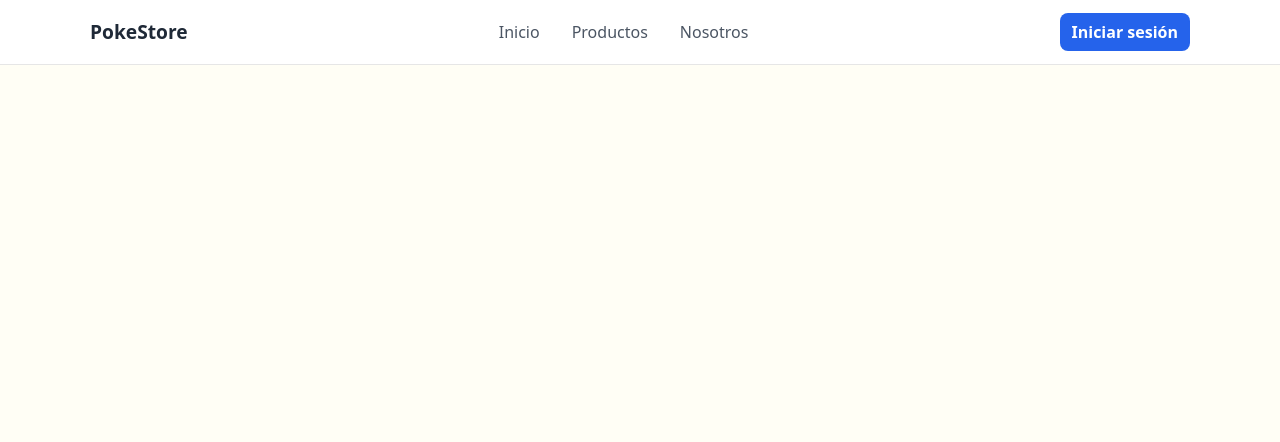
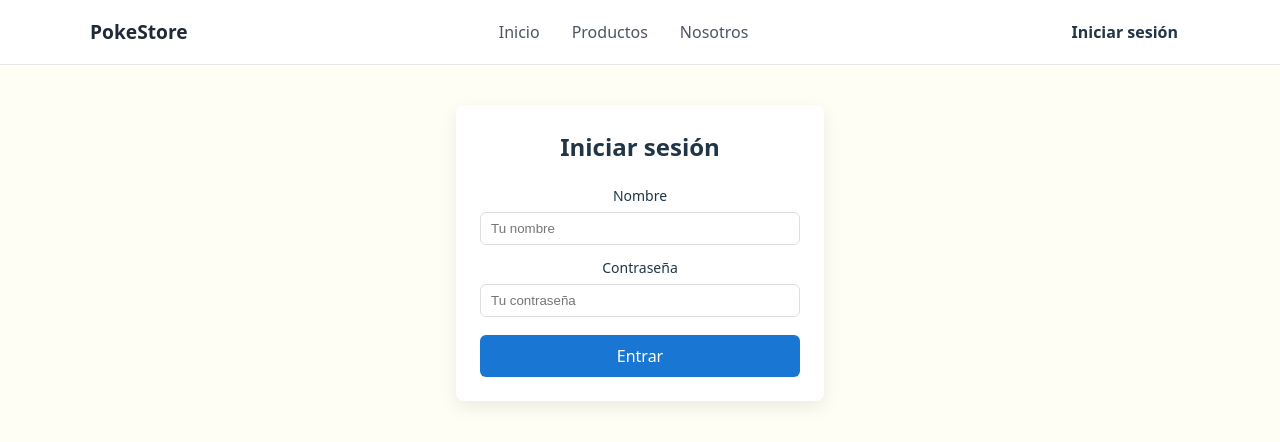
Before and after one commit to kupfer451/poke-store, a React (Vite) app: page /login in a window 1280 px wide. Shown: the top 442 px of the page. Built offline with nearby package versions, Linux system fonts and the light colour scheme.

Commit message:
Login inicial

```diff
--- a/src/App.jsx
+++ b/src/App.jsx
@@ -1,6 +1,7 @@
 import { Routes, Route } from 'react-router-dom'
 import HomePage from './components/home/home.page.jsx'
 import Navbar from './components/navbar/navbar.page.jsx'
+import LoginPage from './components/login/login.page.jsx'
 import './App.css'
 
 function App() {
@@ -9,6 +10,7 @@ function App() {
       <Navbar />
       <Routes>
         <Route path="/" element={<HomePage />} />
+        <Route path="/login" element={<LoginPage />} />
       </Routes>
     </>
   )
--- /dev/null
+++ b/src/components/login/login.page.jsx
@@ -0,0 +1,48 @@
+import React, { useState } from 'react'
+import './login.styles.css'
+
+function LoginPage() {
+  const [name, setName] = useState('')
+  const [password, setPassword] = useState('')
+
+  function handleSubmit(e) {
+    e.preventDefault()
+    // Aquí podrías integrar autenticación real
+    console.log('Login intento:', { name, password })
+    alert(`Intento de inicio de sesión: ${name}`)
+  }
+
+  return (
+    <main className="login-page">
+      <form className="login-form" onSubmit={handleSubmit}>
+        <h2>Iniciar sesión</h2>
+
+        <label className="label">
+          Nombre
+          <input
+            type="text"
+            value={name}
+            onChange={(e) => setName(e.target.value)}
+            placeholder="Tu nombre"
+            required
+          />
+        </label>
+
+        <label className="label">
+          Contraseña
+          <input
+            type="password"
+            value={password}
+            onChange={(e) => setPassword(e.target.value)}
+            placeholder="Tu contraseña"
+            required
+          />
+        </label>
+
+        <button type="submit" className="submit-button">Entrar</button>
+      </form>
+    </main>
+  )
+}
+
+export default LoginPage
--- /dev/null
+++ b/src/components/login/login.styles.css
@@ -0,0 +1,47 @@
+.login-page {
+  display: flex;
+  align-items: center;
+  justify-content: center;
+  padding: 40px 16px;
+}
+
+.login-form {
+  background: #ffffff;
+  border-radius: 8px;
+  padding: 24px;
+  width: 320px;
+  box-shadow: 0 6px 18px rgba(0,0,0,0.08);
+  display: flex;
+  flex-direction: column;
+  gap: 12px;
+}
+
+.login-form h2 {
+  margin: 0 0 8px 0;
+  text-align: center;
+}
+
+.label {
+  display: flex;
+  flex-direction: column;
+  font-size: 14px;
+}
+
+.label input {
+  margin-top: 6px;
+  padding: 8px 10px;
+  border: 1px solid #ddd;
+  border-radius: 6px;
+}
+
+.submit-button {
+  margin-top: 6px;
+  padding: 10px 12px;
+  border: none;
+  background: #1976d2;
+  color: white;
+  border-radius: 6px;
+  cursor: pointer;
+}
+
+.submit-button:hover { background: #125ea8 }
--- a/src/components/navbar/navbar.page.jsx
+++ b/src/components/navbar/navbar.page.jsx
@@ -1,4 +1,5 @@
 import React from 'react'
+import { Link } from 'react-router-dom'
 import './navbar.styles.css'
 
 function Navbar() {
@@ -14,7 +15,7 @@ function Navbar() {
         </nav>
 
         <div className="nav-actions">
-          <button className="login-button">Iniciar sesión</button>
+          <Link to="/login" className="login-button">Iniciar sesión</Link>
         </div>
       </div>
     </header>
--- a/src/components/navbar/navbar.styles.css
+++ b/src/components/navbar/navbar.styles.css
@@ -46,8 +46,8 @@
 }
 
 .login-button {
-  background: #2563eb;
-  color: #fff;
+  background: var(--color-primary);
+  color: var(--color-text-dark);
   border: none;
   padding: 8px 12px;
   border-radius: 8px;
@@ -56,5 +56,5 @@
 }
 
 .login-button:hover {
-  background: #1e40af;
+  filter: brightness(0.95);
 }
```
